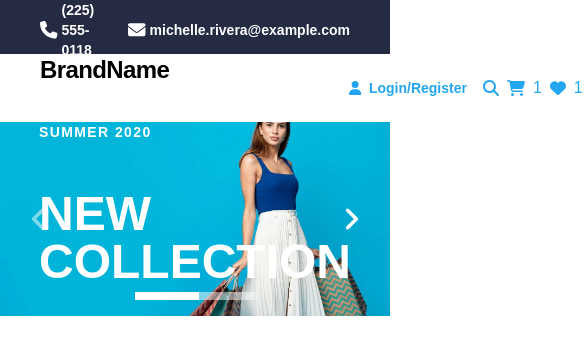
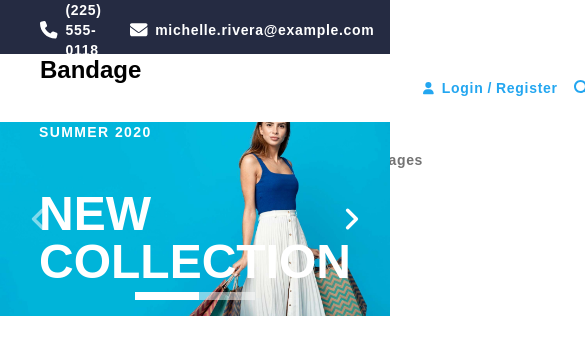
Before and after one commit to irema00/e-commerce-react-vite, a React (Vite) app in the folder e-commerce/: page / in a window 390 px wide. Shown: the top 354 px of the page, 585 px wide, since content can reach past the window. Built offline with nearby package versions, Linux system fonts and the light colour scheme.

Commit message:
completes header component without responsive

```diff
--- a/e-commerce/src/layouts/Header.jsx
+++ b/e-commerce/src/layouts/Header.jsx
@@ -41,7 +41,7 @@ export default function Header() {
     <div className="">
       <div className="bg-darkBg text-whiteText flex justify-between items-center flex-wrap gap-2 font-montserrat font-semibold text-sm px-10 h-[54px]">
         <div className="flex items-center gap-7 font-semibold ">
-          <div className="flex items-center gap-1">
+          <div className="flex items-center gap-2 tracking-wider ">
             <FontAwesomeIcon
               icon={faPhone}
               size="lg"
@@ -49,18 +49,18 @@ export default function Header() {
             />
             <p>(225) 555-0118 </p>
           </div>
-          <div className="flex items-center gap-1">
+          <div className="flex items-center gap-2 tracking-wider ">
             <FontAwesomeIcon size="lg" icon={faEnvelope} />
             <p>michelle.rivera@example.com</p>
           </div>
         </div>
 
-        <div className="font-semibold text-sm ">
+        <div className="font-semibold text-sm tracking-wide ">
           Follow Us and get a chance to win 80% off
         </div>
 
         <div className="flex gap-4 justify-center items-center">
-          <div className="text-white text-sm font-bold font-monserrat leading-normal tracking-tight flex flex-row gap-2 ">
+          <div className="text-white text-sm font-bold font-monserrat leading-normal tracking-wide flex flex-row gap-2 ">
             <p>Follow Us</p> <span>:</span>
           </div>
           <div className="flex gap-4">
@@ -90,11 +90,11 @@ export default function Header() {
 
       <div className="flex flex-row justify-between font-montserrat gap- px-10 h-[68px]">
         <div className=" flex flex-row items-center flex-wrap gap-16">
-          <div className="text-2xl font-bold tracking-tight font-montserrat">
-            <p>BrandName</p>
+          <div className="text-2xl font-bold  font-montserrat">
+            <p>Bandage</p>
           </div>
-          <div className="flex flex-row gap-2 text-hdGrey text-sm font-semibold font-monserrat leading-normal tracking-tight">
-            <ul className="flex flex-row gap-4 list-none p-0 m-0">
+          <div className="flex flex-row gap-2 text-hdGrey text-sm font-bold font-monserrat leading-normal pl-16 ">
+            <ul className="flex flex-row tracking-wider gap-3 list-none p-0 m-0">
               {menuItems.map((item) => (
                 <li
                   key={item.name}
@@ -118,26 +118,31 @@ export default function Header() {
             <FontAwesomeIcon
               icon={faUser}
               bg-prBlue
+              size="sm"
               style={{ color: "rgba(35, 166, 240, 1)" }}
             />
-            <div className="flex flex-row text-sm font-bold">
+            <div className="flex flex-row text-sm font-bold tracking-wider gap-1">
               <p>Login</p>
-              <span>/</span> <p>Register</p>
+              <span>/</span>
+              <p>Register</p>
             </div>
           </div>
 
-          <div className="flex flex-row gap-2 items-center text-prBlue ">
+          <div className="flex flex-row gap-8 items-center text-prBlue ">
             <FontAwesomeIcon
               icon={faMagnifyingGlass}
               style={{
                 color: "rgba(35, 166, 240, 1)",
               }}
             />
+            <div>
               <FontAwesomeIcon
                 icon={faCartShopping}
                 style={{ color: "rgba(35, 166, 240, 1)" }}
               />
               <span>1</span>
+            </div>
+            <div>
               <FontAwesomeIcon
                 icon={faHeart}
                 style={{ color: "rgba(35, 166, 240, 1)" }}
@@ -147,5 +152,6 @@ export default function Header() {
           </div>
         </div>
       </div>
+    </div>
   );
 }
```
Lines whose indentation alone changed are shown as unchanged.
